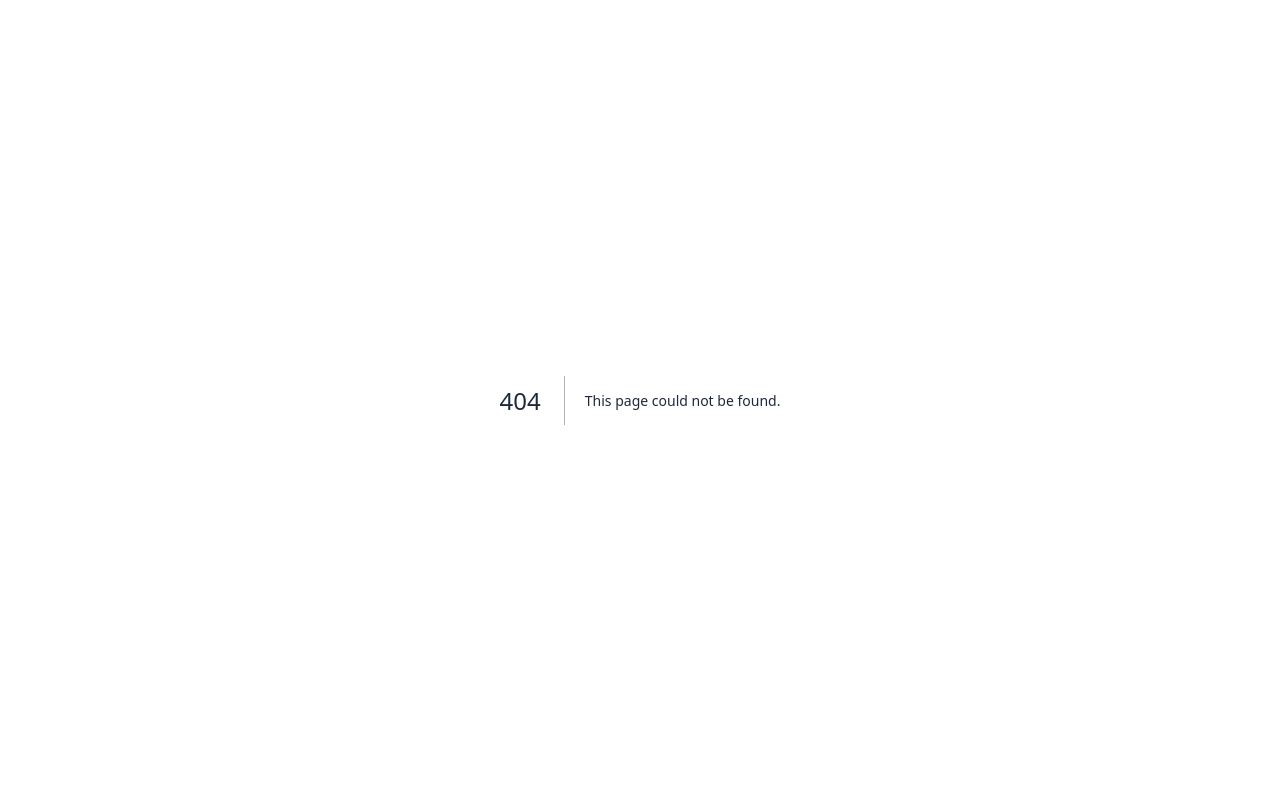
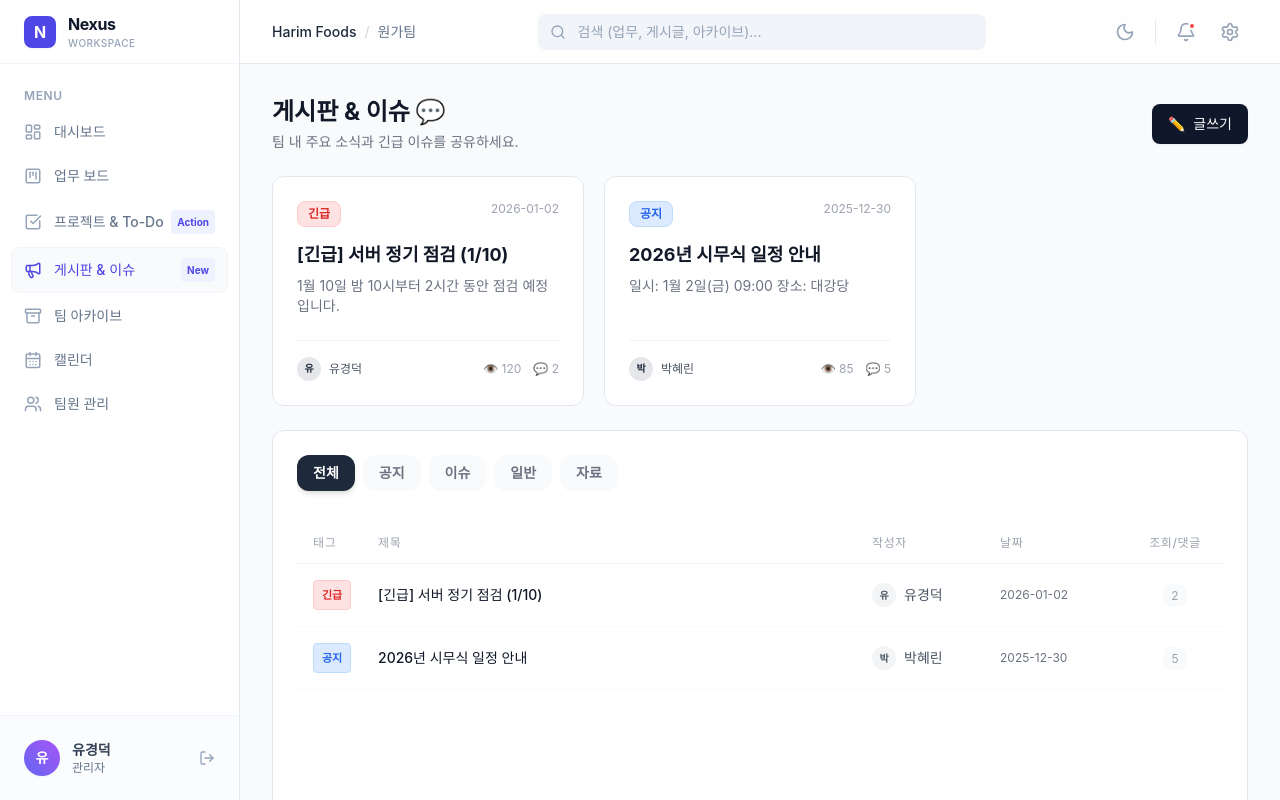
Before and after one commit to crusade153/harim-nexus-web, a Next.js app: page /board in a window 1280 px wide. Before the commit this address had no page. Shown: the top 800 px of the page. Built offline with nearby package versions, Linux system fonts and the light colour scheme.

Commit message:
db연동전테스트완료

```diff
--- /dev/null
+++ b/app/(main)/board/page.js
@@ -0,0 +1,41 @@
+'use client'
+import { useState, useEffect, useMemo } from 'react'
+import { useSearchParams } from 'next/navigation'
+import BoardPage from '@/components/BoardPage'
+import Skeleton from '@/components/Skeleton'
+import { getSampleData } from '@/lib/sheets'
+
+export default function BoardRoutePage() {
+  const searchParams = useSearchParams()
+  const searchTerm = searchParams.get('search') || ''
+  const [data, setData] = useState(null)
+  const [loading, setLoading] = useState(true)
+
+  const loadData = async () => {
+    setLoading(true)
+    await new Promise(r => setTimeout(r, 500))
+    setData(getSampleData())
+    setLoading(false)
+  }
+
+  useEffect(() => { loadData() }, [])
+
+  const filteredPosts = useMemo(() => {
+    if (!data) return []
+    if (!searchTerm.trim()) return data.posts
+    return data.posts.filter(p =>
+      p.제목.toLowerCase().includes(searchTerm.toLowerCase()) ||
+      p.내용.toLowerCase().includes(searchTerm.toLowerCase())
+    )
+  }, [data, searchTerm])
+
+  if (loading || !data) return <Skeleton />
+
+  return (
+    <BoardPage
+      posts={filteredPosts}
+      currentUser={data.currentUser}
+      onRefresh={loadData}
+    />
+  )
+}
--- /dev/null
+++ b/app/(main)/calendar/page.js
@@ -0,0 +1,29 @@
+'use client'
+import { useState, useEffect } from 'react'
+import CalendarPage from '@/components/CalendarPage'
+import Skeleton from '@/components/Skeleton'
+import { getSampleData } from '@/lib/sheets'
+
+export default function CalendarRoutePage() {
+  const [data, setData] = useState(null)
+  const [loading, setLoading] = useState(true)
+
+  const loadData = async () => {
+    setLoading(true)
+    await new Promise(r => setTimeout(r, 500))
+    setData(getSampleData())
+    setLoading(false)
+  }
+
+  useEffect(() => { loadData() }, [])
+
+  if (loading || !data) return <Skeleton />
+
+  return (
+    <CalendarPage
+      schedules={data.schedules}
+      tasks={data.tasks}
+      onRefresh={loadData}
+    />
+  )
+}
--- /dev/null
+++ b/app/(main)/dashboard/page.js
@@ -0,0 +1,39 @@
+'use client'
+import { useState, useEffect, useMemo } from 'react'
+import { useSearchParams } from 'next/navigation'
+import Dashboard from '@/components/Dashboard'
+import Skeleton from '@/components/Skeleton'
+import { getSampleData } from '@/lib/sheets'
+
+export default function DashboardPage() {
+  const searchParams = useSearchParams()
+  const searchTerm = searchParams.get('search') || ''
+
+  const [data, setData] = useState(null)
+  const [loading, setLoading] = useState(true)
+
+  const loadData = async () => {
+    setLoading(true)
+    await new Promise(r => setTimeout(r, 500))
+    setData(getSampleData())
+    setLoading(false)
+  }
+
+  useEffect(() => { loadData() }, [])
+
+  const filteredData = useMemo(() => {
+    if (!data) return null
+    if (!searchTerm.trim()) return data
+
+    const lowerTerm = searchTerm.toLowerCase()
+    return {
+      ...data,
+      tasks: data.tasks.filter(t => t.제목.toLowerCase().includes(lowerTerm) || t.담당자명.includes(lowerTerm)),
+      projects: data.projects.filter(p => p.제목.toLowerCase().includes(lowerTerm))
+    }
+  }, [data, searchTerm])
+
+  if (loading || !filteredData) return <Skeleton />
+
+  return <Dashboard data={filteredData} onRefresh={loadData} />
+}
--- /dev/null
+++ b/app/(main)/kanban/page.js
@@ -0,0 +1,41 @@
+'use client'
+import { useState, useEffect, useMemo } from 'react'
+import { useSearchParams } from 'next/navigation'
+import KanbanBoard from '@/components/KanbanBoard'
+import Skeleton from '@/components/Skeleton'
+import { getSampleData } from '@/lib/sheets'
+
+export default function KanbanPage() {
+  const searchParams = useSearchParams()
+  const searchTerm = searchParams.get('search') || ''
+  const [data, setData] = useState(null)
+  const [loading, setLoading] = useState(true)
+
+  const loadData = async () => {
+    setLoading(true)
+    await new Promise(r => setTimeout(r, 500))
+    setData(getSampleData())
+    setLoading(false)
+  }
+
+  useEffect(() => { loadData() }, [])
+
+  const filteredTasks = useMemo(() => {
+    if (!data) return []
+    if (!searchTerm.trim()) return data.tasks
+    return data.tasks.filter(t =>
+      t.제목.toLowerCase().includes(searchTerm.toLowerCase()) ||
+      t.담당자명.includes(searchTerm)
+    )
+  }, [data, searchTerm])
+
+  if (loading || !data) return <Skeleton />
+
+  return (
+    <KanbanBoard
+      tasks={filteredTasks}
+      archives={data.archives}
+      onRefresh={loadData}
+    />
+  )
+}
```
Also changed, not shown: app/(main)/archive/page.js (renamed from app/main/archive/page.js), app/(main)/layout.js (renamed from app/main/layout.js), app/(main)/members/page.js (renamed from app/main/members/page.js), app/(main)/todos/page.js (renamed from app/main/todos/page.js), app/main/board/page.js (deleted), app/main/calendar/page.js (deleted), app/main/dashboard/page.js (deleted), app/main/kanban/page.js (deleted).
